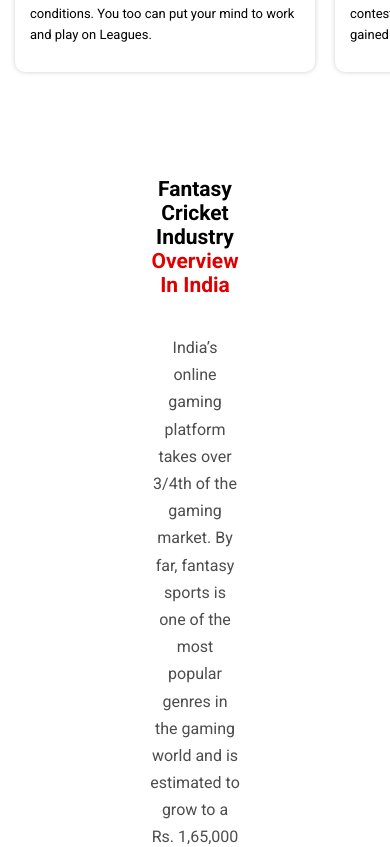
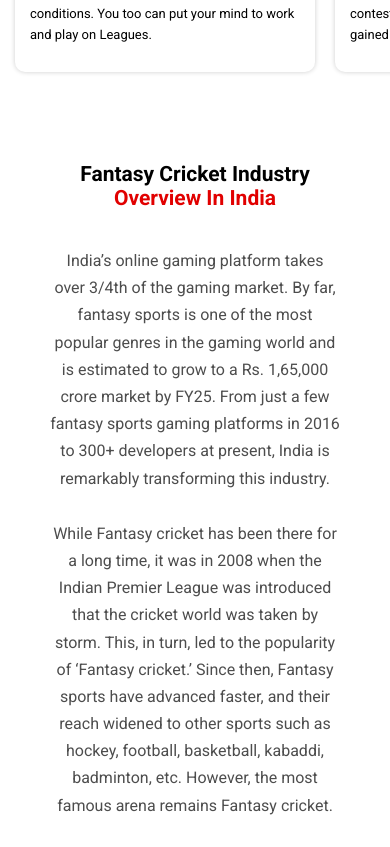
Before and after one commit to hkmdeveloper/test, a React (Vite) app: page /fantasy-cricket in a window 390 px wide. Shown: the part 2240-3087 px from the top of the page. Built offline with nearby package versions, Linux system fonts and the light colour scheme.

Commit message:
Update FantasyCricket.css

```diff
--- a/src/components/FantasyCricket/FantasyCricket.css
+++ b/src/components/FantasyCricket/FantasyCricket.css
@@ -31,3 +31,9 @@
 .fc-list-item {
   margin-bottom: 10px;
 }
+
+@media (max-width: 768px) {
+  .fc-container {
+    padding: 25px 50px;
+  }
+}
```
